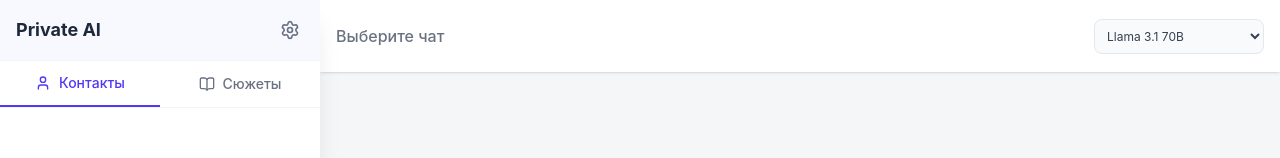
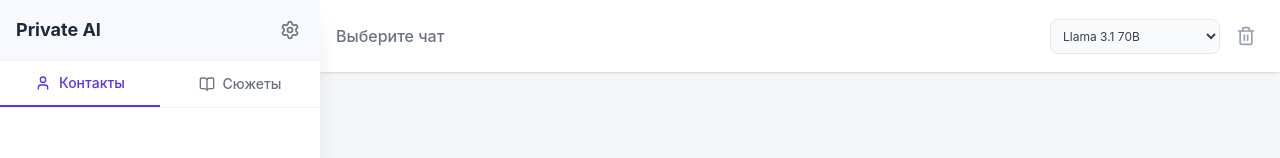
Before and after one commit to msumaneev/private-ai-companion, a React app: page / in a window 1280 px wide. Shown: the top 158 px of the page. Built offline with nearby package versions, Linux system fonts and the light colour scheme; the HTML template or start-up script is replaced by a standard one.

Commit message:
Add clear chat button

```diff
--- a/src/App.jsx
+++ b/src/App.jsx
@@ -1,11 +1,11 @@
 import { useState, useEffect, useRef } from 'react';
 import ReactMarkdown from 'react-markdown';
-import { Send, User, Menu, X, Plus, Users, Image as ImageIcon, Sparkles, BookOpen, Bot, Settings } from 'lucide-react';
+import { Send, User, Menu, X, Plus, Users, Image as ImageIcon, Sparkles, BookOpen, Bot, Settings, Trash2 } from 'lucide-react';
 import { useStore } from './store/useStore';
 import scenarios from './data/scenarios.json';
 
 function App() {
-  const { characters, chats, activeChatId, apiKey, setApiKey, setActiveChatId, addCharacter, addChat, addMessageToChat } = useStore();
+  const { characters, chats, activeChatId, apiKey, setApiKey, setActiveChatId, addCharacter, addChat, addMessageToChat, clearChatMessages } = useStore();
 
   const [model, setModel] = useState('meta-llama/llama-3.1-70b-instruct');
 
@@ -367,16 +367,28 @@ function App() {
             <div className="flex-1 text-gray-500 font-medium">Выберите чат</div>
           )}
 
-          <div>
+          <div className="flex items-center">
             <select
               value={model}
               onChange={(e) => setModel(e.target.value)}
-              className="text-xs bg-gray-50 border border-gray-200 text-gray-700 rounded-lg p-2 outline-none focus:ring-2 focus:ring-indigo-500 max-w-[120px] sm:max-w-none disabled:opacity-50"
+              className="text-xs bg-gray-50 border border-gray-200 text-gray-700 rounded-lg p-2 outline-none focus:ring-2 focus:ring-indigo-500 max-w-[120px] sm:max-w-none disabled:opacity-50 mr-2"
             >
               <option value="google/gemini-2.0-flash:free">Gemini 2.0 Flash (Free)</option>
               <option value="meta-llama/llama-3.3-70b-instruct">Llama 3.3 70B</option>
               <option value="meta-llama/llama-3.1-70b-instruct">Llama 3.1 70B</option>
             </select>
+
+            <button
+              onClick={() => {
+                if (window.confirm('Вы уверены, что хотите очистить историю сообщений в этом чате?')) {
+                  clearChatMessages(activeChat.id);
+                }
+              }}
+              className="p-2 text-gray-400 hover:text-red-500 hover:bg-red-50 rounded-lg transition-colors"
+              title="Очистить чат"
+            >
+              <Trash2 className="w-5 h-5" />
+            </button>
           </div>
         </header>
 
--- a/src/store/useStore.js
+++ b/src/store/useStore.js
@@ -33,6 +33,14 @@ export const useStore = create(
           ),
         }));
       },
+
+      clearChatMessages: (chatId) => {
+        set((state) => ({
+          chats: state.chats.map((chat) =>
+            chat.id === chatId ? { ...chat, messages: [] } : chat
+          ),
+        }));
+      },
     }),
     {
       name: 'private-ai-companion-storage',
```
